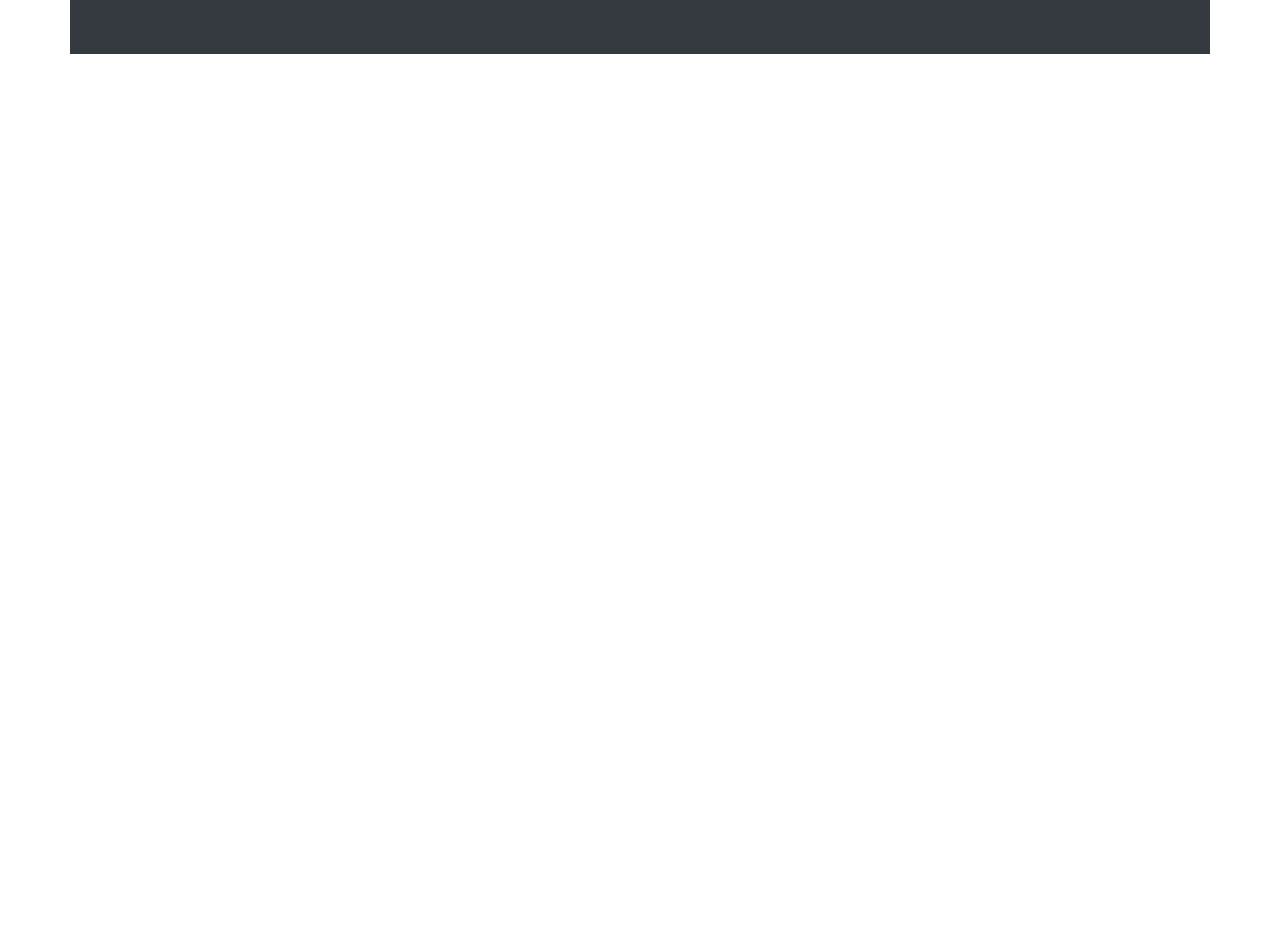
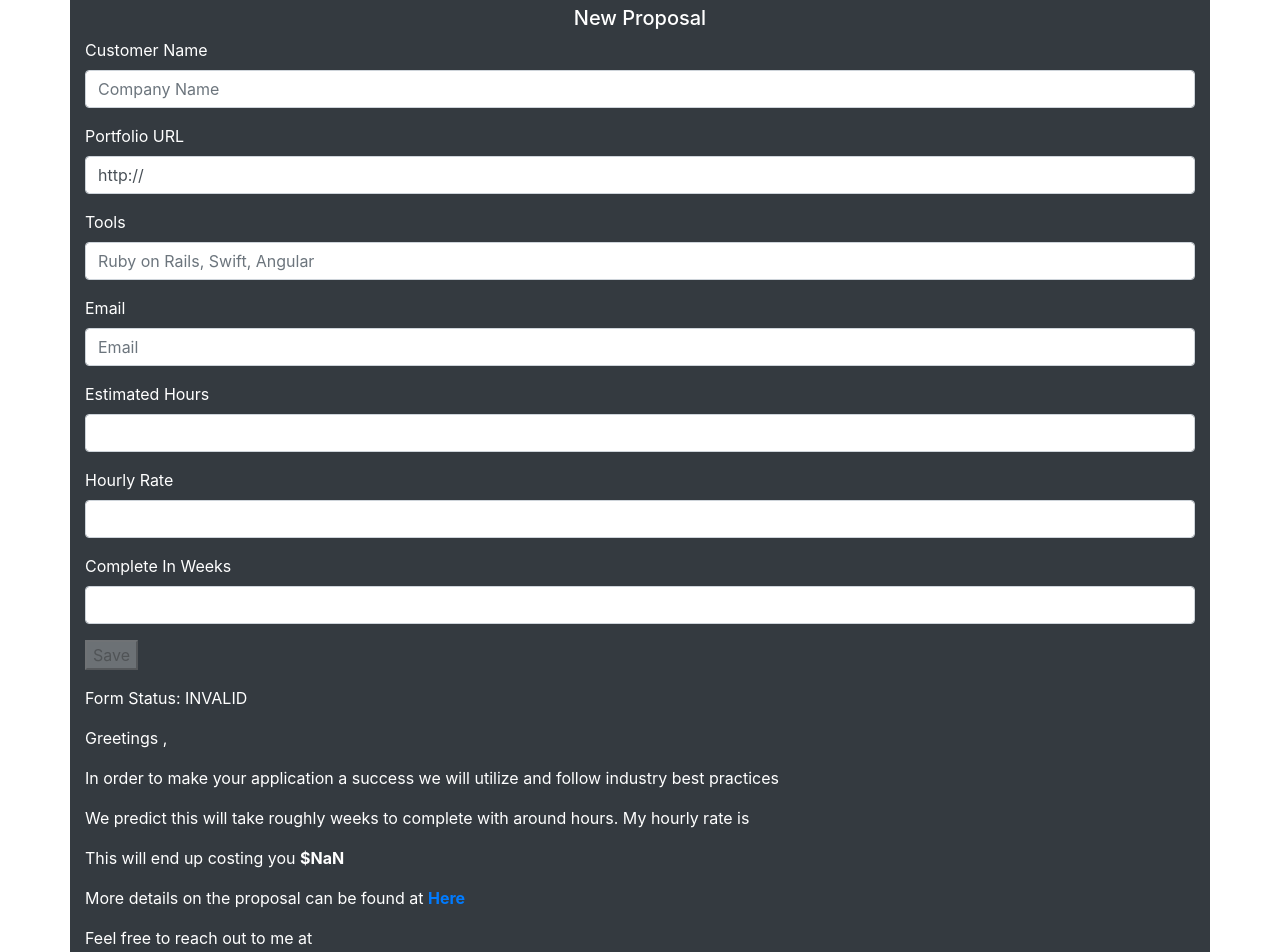
Before and after one commit to adamahrens/Railslancer, an Angular app in the folder freelance-frontend/: page /proposals/new in a window 1280 px wide. Before the commit this address led to /. Shown: the part 180-1132 px from the top of the page. Before the commit the page ends 800 px from the top, so only its background shows below. Built offline with nearby package versions, Linux system fonts and the light colour scheme.

Commit message:
Adding a new component to make a proposal

```diff
--- a/freelance-frontend/package.json
+++ b/freelance-frontend/package.json
@@ -29,13 +29,13 @@
     "@angular/cli": "~7.3.3",
     "@angular/compiler-cli": "~7.2.0",
     "@angular/language-service": "~7.2.0",
-    "@types/node": "~8.9.4",
     "@types/jasmine": "~2.8.8",
     "@types/jasminewd2": "~2.0.3",
+    "@types/node": "~8.9.4",
     "codelyzer": "~4.5.0",
     "jasmine-core": "~2.99.1",
     "jasmine-spec-reporter": "~4.2.1",
-    "karma": "~4.0.0",
+    "karma": "^4.0.1",
     "karma-chrome-launcher": "~2.2.0",
     "karma-coverage-istanbul-reporter": "~2.0.1",
     "karma-jasmine": "~1.1.2",
--- a/freelance-frontend/src/app/app-routing.module.ts
+++ b/freelance-frontend/src/app/app-routing.module.ts
@@ -2,11 +2,13 @@ import { NgModule } from '@angular/core';
 import { Routes, RouterModule } from '@angular/router';
 import { DocumentsComponent } from './documents/documents.component';
 import { ProposalsComponent } from './proposals/proposals.component';
+import { ProposalNewComponent } from './proposals/proposal-new.component';
 
 const routes: Routes = [
   { path: '', pathMatch: 'full', redirectTo: '/documents' },
   { path: 'documents', component: DocumentsComponent },
-  { path: 'proposals', component: ProposalsComponent }
+  { path: 'proposals', component: ProposalsComponent },
+  { path: 'proposals/new', component: ProposalNewComponent }
 ];
 
 @NgModule({
--- a/freelance-frontend/src/app/app.component.html
+++ b/freelance-frontend/src/app/app.component.html
@@ -13,6 +13,9 @@
       <li class="nav-item">
         <a class="nav-item nav-link" routerLink="/proposals" routerLinkActive="active">Proposals</a>
       </li>
+      <li class="nav-item">
+        <a class="nav-item nav-link" routerLink="/proposals/new" routerLinkActive="active">New Proposal</a>
+      </li>
     </ul>
   </div>
 </nav>
--- /dev/null
+++ b/freelance-frontend/src/app/proposals/proposal-new.component.html
@@ -0,0 +1,76 @@
+<div class="row text-center">
+  <div class="col">
+    <h5>New Proposal</h5>
+  </div>
+</div>
+<div class="row">
+  <div class="col">
+    <div class="new-proposal">
+      <form #proposalForm="ngForm" name="proposalForm">
+        <div class="form-group">
+          <label for="customer">Customer Name</label>
+          <input #customer='ngModel' [(ngModel)]="proposal.customer" type="text" id="customer" name="customer" required placeholder="Company Name" class="form-control">
+        </div>
+        <div class="form-group">
+          <label for="portfolio_url">Portfolio URL</label>
+          <input #customer='ngModel' [(ngModel)]="proposal.portfolio_url" type="text" id="portfolio_url" name="portfolio_url" required placeholder="Company Name" class="form-control">
+        </div>
+        <div class="form-group">
+          <label for="tools">Tools</label>
+          <input #customer='ngModel' [(ngModel)]="proposal.tools" type="text" id="tools" name="tools" required placeholder="Ruby on Rails, Swift, Angular" class="form-control">
+        </div>
+        <div class="form-group">
+          <label for="client_email">Email</label>
+          <input #customer='ngModel' [(ngModel)]="proposal.client_email" type="text" id="client_email" name="client_email" required placeholder="Email" class="form-control">
+        </div>
+        <div class="form-group">
+          <label for="estimated_hours">Estimated Hours</label>
+          <input #customer='ngModel' [(ngModel)]="proposal.estimated_hours" type="number" id="estimated_hours" name="estimated_hours" required class="form-control">
+        </div>
+        <div class="form-group">
+          <label for="hourly_rate">Hourly Rate</label>
+          <input #customer='ngModel' [(ngModel)]="proposal.hourly_rate" type="number" id="hourly_rate" name="hourly_rate" required class="form-control">
+        </div>
+        <div class="form-group">
+          <label for="weeks_to_complete">Complete In Weeks</label>
+          <input #customer='ngModel' [(ngModel)]="proposal.weeks_to_complete" type="number" id="weeks_to_complete" name="weeks_to_complete" required class="form-control">
+        </div>
+        <div class="form-group">
+          <button type="submit" [disabled]="proposalForm.form.invalid">Save</button>
+        </div>
+        <div>
+          <p>
+            Form Status: {{ proposalForm.status }}
+          </p>
+        </div>
+      </form>
+    </div>
+  </div>
+</div>
+<div class="row">
+  <div class="col">
+    <div>
+      <p>
+        Greetings <strong>{{ proposal.customer }}</strong>,
+      </p>
+      <p>
+        In order to make your application a success we will utilize <strong>{{ proposal.tools }}</strong> and follow industry best practices
+      </p>
+      <p>
+        We predict this will take roughly <strong>{{ proposal.weeks_to_complete }}</strong> weeks to complete with around <strong>{{ proposal.estimated_hours }}</strong> hours. My hourly rate is <strong>{{ proposal.hourly_rate }}</strong>
+      </p>
+      <p>
+        This will end up costing you <strong>${{ proposal.hourly_rate * proposal.estimated_hours }}</strong>
+      </p>
+      <p>
+        More details on the proposal can be found at <strong><a href="{{ proposal.portfolio_url }}">Here</a></strong>
+      </p>
+      <p>
+        Feel free to reach out to me at <strong>{{ proposal.client_email }}</strong>
+      </p>
+      <p>
+        Sincerely, Adam
+      </p>
+    </div>
+  </div>
+</div>
--- /dev/null
+++ b/freelance-frontend/src/app/proposals/proposal-new.component.ts
@@ -0,0 +1,17 @@
+import { Component, OnInit } from '@angular/core';
+import { Proposal } from "./proposal"
+
+@Component({
+  selector: 'proposal-new',
+  templateUrl: './proposal-new.component.html',
+  styleUrls: ['./proposals.component.scss']
+})
+
+export class ProposalNewComponent implements OnInit {
+  proposal: Proposal
+
+  constructor() { }
+  ngOnInit() {
+    this.proposal = new Proposal;
+  }
+}
--- a/freelance-frontend/src/app/proposals/proposals.component.html
+++ b/freelance-frontend/src/app/proposals/proposals.component.html
@@ -4,6 +4,9 @@
     <p>
       This is where proposals will eventually show up from a Rails app
     </p>
+    <div>
+      <a class="nav-item nav-link" routerLink="/proposals/new" routerLinkActive="active">New Proposal</a>
+    </div>
   </div>
 </div>
 <div class="row d-flex">
@@ -22,7 +25,7 @@
       </div>
       <div class="card-footer text-muted">
         Weeks to complete {{ proposal.weeks_to_complete }}
-     </div>
+      </div>
     </div>
   </div>
 </div>
```
Also changed, not shown: freelance-frontend/src/app/app.module.ts (+6 -2 lines), 1 other file (tests, documents, lock files or other folders).
